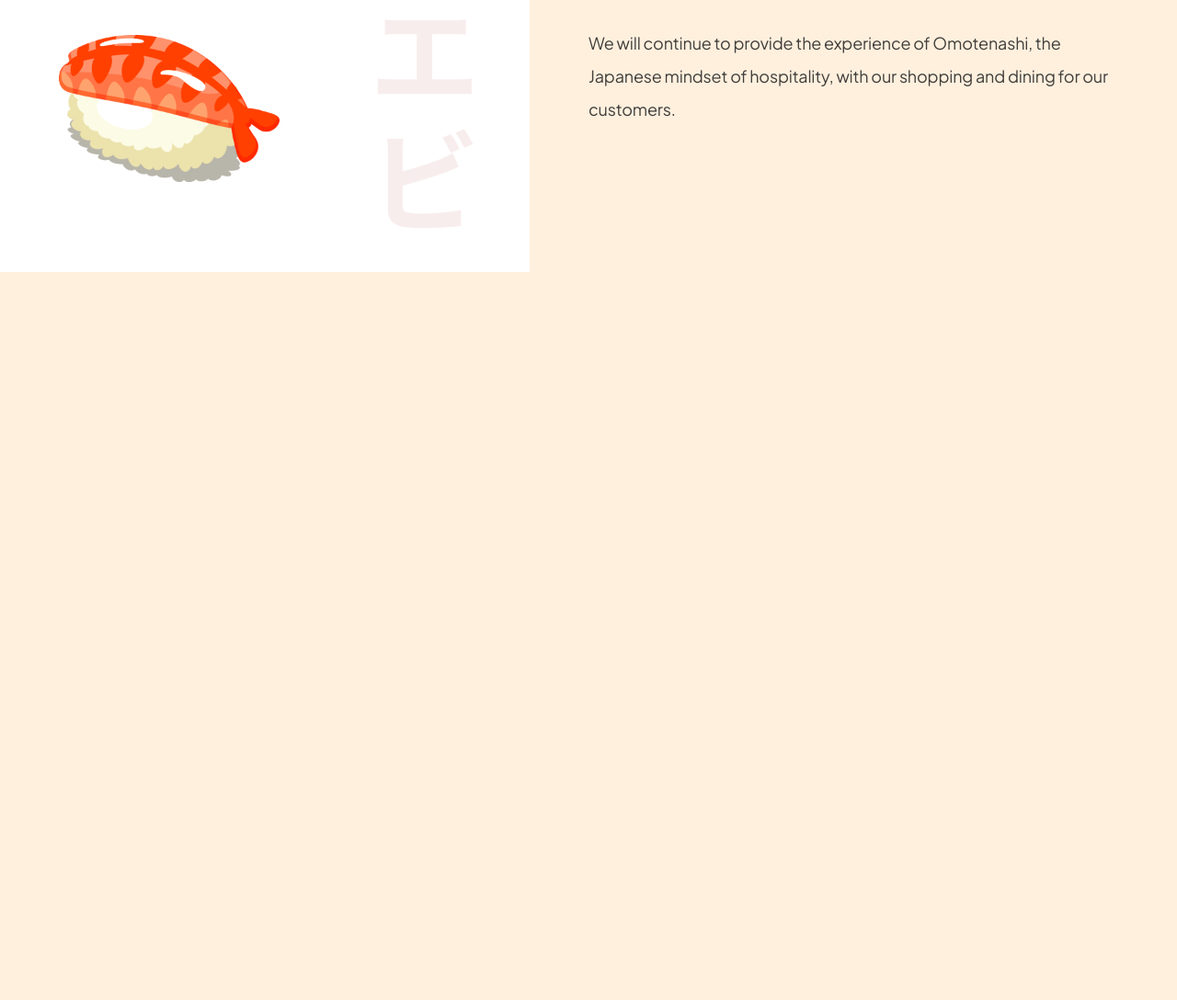
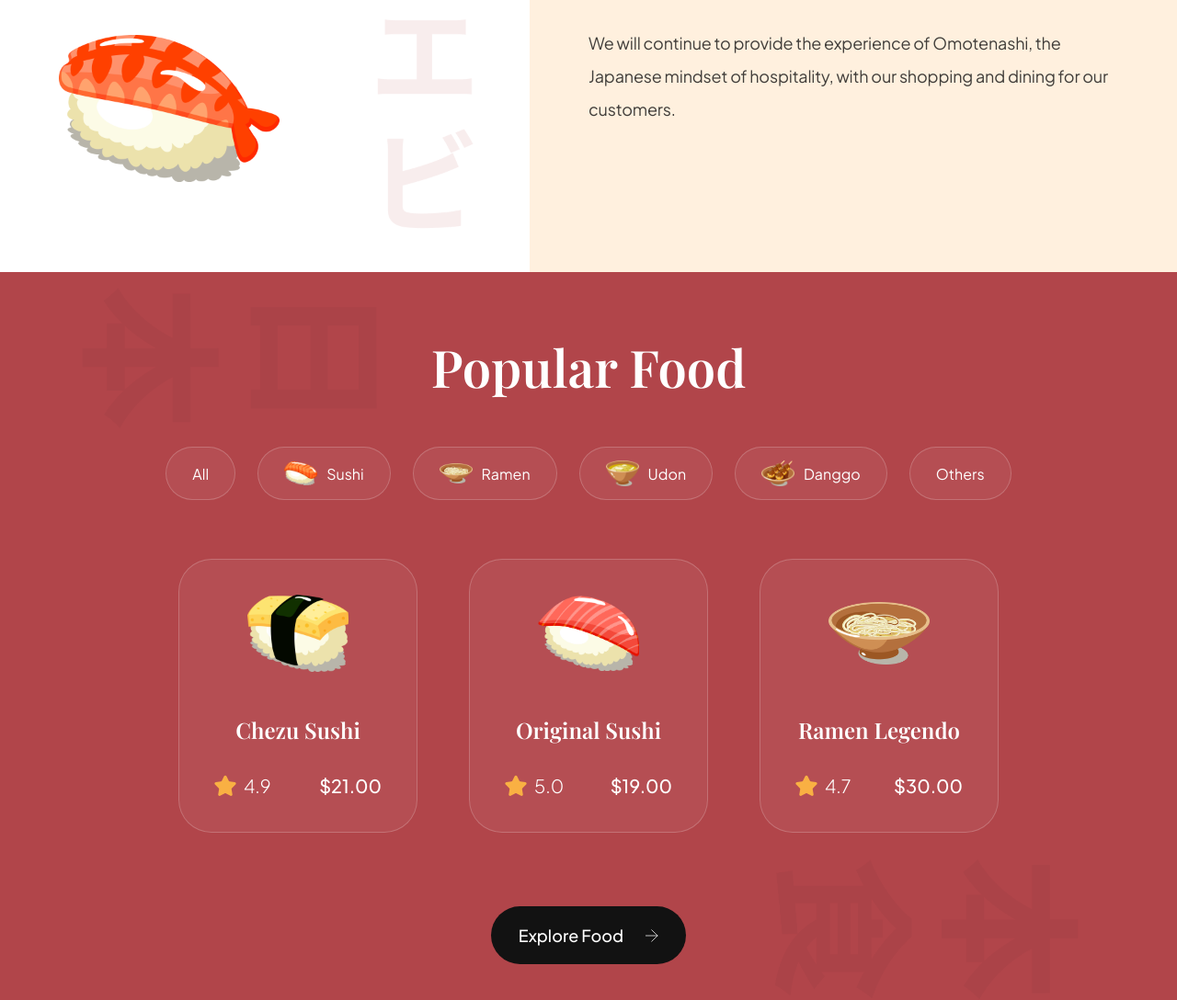
Before and after one commit to Luwaja/sushi-website-tutorial, a website built with Vite: page index.html in a window 1280 px wide. Shown: the part 1222-2310 px from the top of the page at 92% size. Before the commit the page ends 1518 px from the top, so only its background shows below. Built offline with nearby package versions, Linux system fonts and the light colour scheme.

Commit message:
started on popular foods section

```diff
--- a/css/sections/popular.css
+++ b/css/sections/popular.css
@@ -1,3 +1,177 @@
-.popular {
+.popular-foods {
+  padding: 64px;
+
+  display: flex;
+  flex-direction: column;
+
+  background-color: var(--primary-color);
+  background-image: url(../../assets/popular_bg.png);
+  background-position: center;
+  background-repeat: no-repeat;
+  background-size: contain;
+
+  overflow: hidden;
+}
+
+.popular-foods__title {
+  font-size: 56px;
+  font-family: var(--playfair-display);
+  font-weight: 600;
+  line-height: 78px;
+  color: #fff;
+  text-align: center;
+}
+
+.popular-foods__filters {
+  margin-top: 48px;
+  max-width: 100%;
+  overflow-x: auto;
+
+  display: flex;
+  justify-content: center;
+  gap: 24px;
+}
+
+.popular-foods__filter-btn {
+  padding: 10px 28px;
+  display: flex;
+  flex-direction: row;
+  align-items: center;
+  gap: 10px;
+
+  background: rgba(255, 255, 255, 0.05);
+  border: 1px solid rgba(255, 255, 255, 0.2);
+  border-radius: 46px;
+
+  font-size: 16px;
+  font-weight: 400;
+  line-height: 25px;
+  font-family: var(--plus-jakarta-sans);
+  color: #fff;
+
+  cursor: pointer;
+}
+
+.popular-foods__filter-btn img {
+  width: 36px;
+  height: 36px;
+  object-fit: contain;
+}
+
+.popular-foods__filter-btn-active {
+  background: #fff;
+  color: var(--primary-color);
+}
+
+.popular-foods__filter-btn:hover {
+  background: #fff;
+  color: var(--primary-color);
+}
+
+.popular-foods__catalogue {
+  margin-top: 64px;
+
+  display: flex;
+  justify-content: center;
+  align-items: flex-end;
+  flex-wrap: wrap;
+  gap: 56px;
+}
+
+.popular-foods__button {
+  width: fit-content;
+  padding: 20px 30px;
+  margin: 80px auto 0;
+
+  font-weight: 500;
+  font-size: 18px;
+  line-height: 23px;
+  font-family: var(--plus-jakarta-sans);
+  color: #fff;
+
+  border: none;
+  outline: none;
+  background: var(--secondary-color);
+  border-radius: 64px;
+  cursor: pointer;
+}
+
+.popular-foods__button img {
+  width: 14px;
+  height: 14px;
+  object-fit: contain;
+
+  margin-left: 21px;
+}
+
+.popular-foods__card {
+  padding: 38px;
+  min-width: 260px;
+  height: fit-content;
+
+  display: flex;
+  align-items: center;
+  flex-direction: column;
+
+  border-radius: 36px;
+  background: rgba(255, 255, 255, 0.05);
+  border: 1px solid rgba(255, 255, 255, 0.2);
+}
+
+.popular-foods__card-img {
+  width: 110px;
+  height: 84px;
+  object-fit: contain;
+}
+
+.popular-foods__card-title {
+  margin-top: 47px;
+
+  font-weight: 600;
+  font-size: 24px;
+  line-height: 32px;
+  font-family: var(--playfair-display);
+
+  color: #fff;
+  text-align: center;
+}
+
+.popular-foods__card-details {
+  width: 100%;
+  margin-top: 32px;
+}
+
+.popular-foods__card-rating {
+  display: flex;
+  align-items: center;
+  gap: 8px;
+}
+
+.popular-foods__card-rating img {
+  width: 24px;
+  height: 24px;
+  object-fit: contain;
+}
+
+.popular-foods__card-rating p {
+  font-size: 20px;
+  font-weight: 300;
+  font-family: var(--plus-jakarta-sans);
   color: #fff;
 }
+
+.popular-foods__card-price {
+  font-size: 20px;
+  font-weight: 500;
+  font-family: var(--plus-jakarta-sans);
+  color: #fff;
+}
+
+.popular-foods__card-active-card {
+  background: #fff;
+  min-width: 340px;
+}
+
+.popular-foods__card-active-card {
+
+}
--- a/index.html
+++ b/index.html
@@ -3,10 +3,11 @@
   <head>
     <meta charset="UTF-8">
     <meta name="viewport" content="width=device-width, initial-scale=1.0">
-    <link rel="icon" type="image/png" href="public/sushi.png"/>
+    <link rel="icon" type="image/png" href="/sushi.png"/>
     <link rel="stylesheet" href="css/style.css"/>
     <title>Sushiman</title>
   </head>
+
   <body>
     <header>
       <nav class="header__nav">
@@ -108,6 +109,79 @@
 
     </section>
 
+    <section class="popular-foods" id="menu">
+      <h2 class="popular-foods__title">Popular Food</h2>
+
+      <div class="popular-foods__filters sushi__hide-scrollbar">
+        <button class="popular-foods__filter-btn active">All</button>
+        <button class="popular-foods__filter-btn">
+          <img src="/assets/sushi-9.png" alt="sushi 9"/>
+          Sushi
+        </button>
+        <button class="popular-foods__filter-btn">
+          <img src="/assets/sushi-8.png" alt="sushi 8"/>
+          Ramen
+        </button>
+        <button class="popular-foods__filter-btn">
+          <img src="/assets/sushi-7.png" alt="sushi 7"/>
+          Udon
+        </button>
+        <button class="popular-foods__filter-btn">
+          <img src="/assets/sushi-6.png" alt="sushi 6"/>
+          Danggo
+        </button>
+        <button class="popular-foods__filter-btn">Others</button>
+      </div>
+
+      <div class="popular-foods__catalogue">
+        <article class="popular-foods__card">
+          <img class="popular-foods__card-img" src="assets/sushi-12.png" alt="sushi 12"/>
+          <h4 class="popular-foods__card-title">Chezu Sushi</h4>
+
+          <div class="popular-foods__card-details flex-between">
+            <div class="popular-foods__card-rating">
+              <img src="assets/star.svg" alt="star"/>
+              <p>4.9</p>
+            </div>
+
+            <p class="popular-foods__card-price">$21.00</p>
+          </div>
+        </article>
+
+        <article class="popular-foods__card active-card">
+          <img class="popular-foods__card-img" src="assets/sushi-11.png" alt="sushi 11"/>
+          <h4 class="popular-foods__card-title">Original Sushi</h4>
+
+          <div class="popular-foods__card-details flex-between">
+            <div class="popular-foods__card-rating">
+              <img src="assets/star.svg" alt="star"/>
+              <p>5.0</p>
+            </div>
+
+            <p class="popular-foods__card-price">$19.00</p>
+          </div>
+        </article>
+
+        <article class="popular-foods__card">
+          <img class="popular-foods__card-img" src="assets/sushi-10.png" alt="sushi 10"/>
+          <h4 class="popular-foods__card-title">Ramen Legendo</h4>
+
+          <div class="popular-foods__card-details flex-between">
+            <div class="popular-foods__card-rating">
+              <img src="assets/star.svg" alt="star"/>
+              <p>4.7</p>
+            </div>
+
+            <p class="popular-foods__card-price">$30.00</p>
+          </div>
+        </article>
+      </div>
+
+      <button class="popular-foods__button">
+        Explore Food
+        <img src="assets/arrow-right.svg" alt="arrow right"/>
+      </button>
+    </section>
 
     <script src="js/script.js" type="module"></script>
   </body>
```
